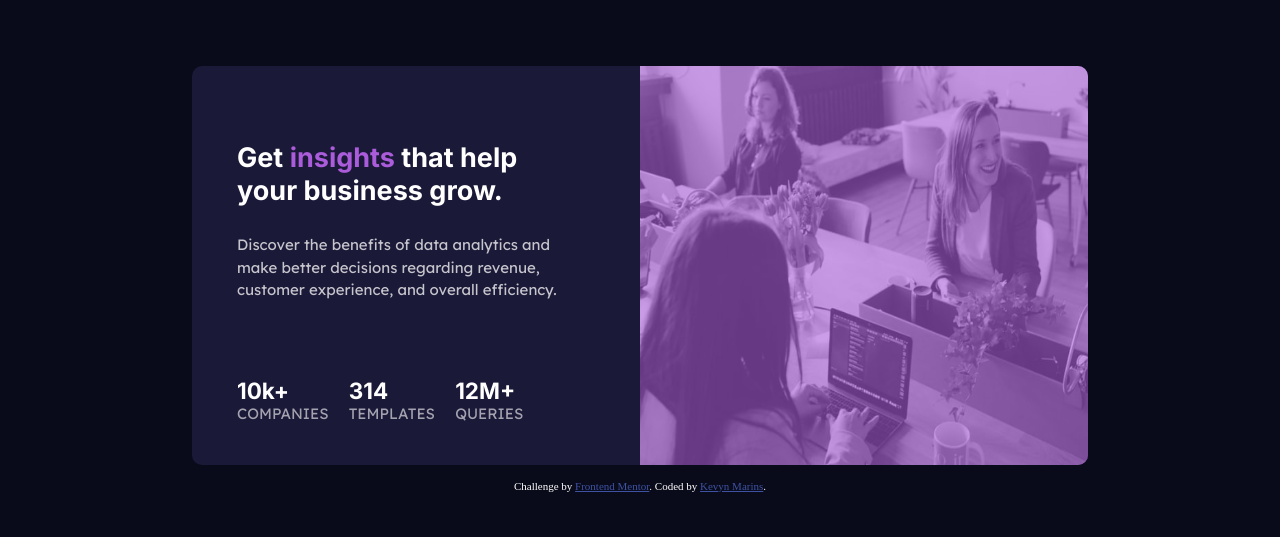
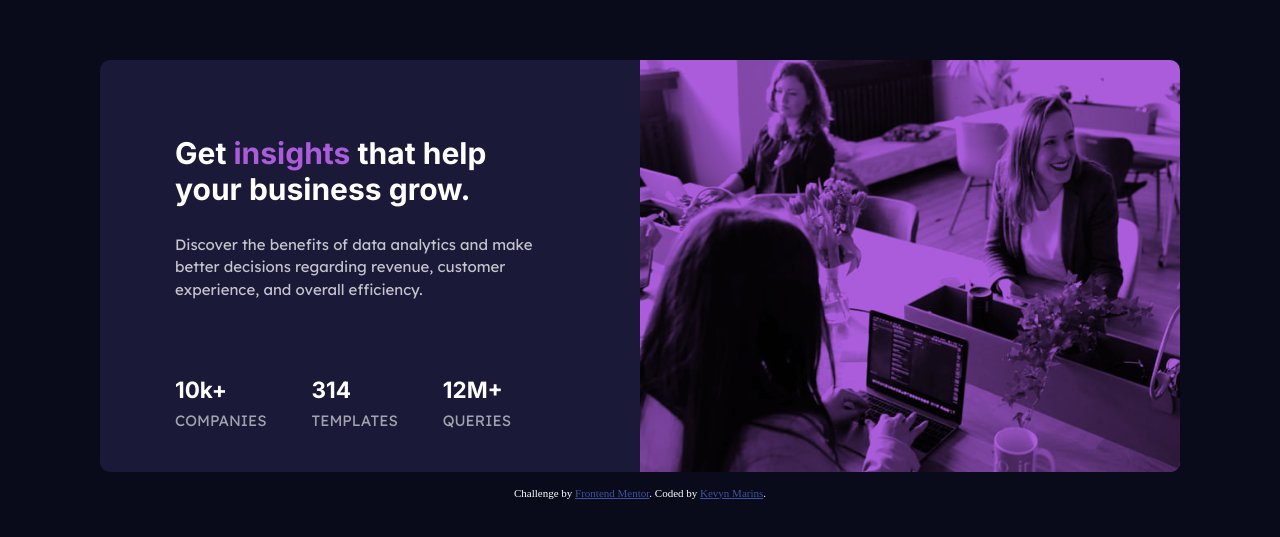
Before and after one commit to KevynSM/Stats-preview-card-component, a plain HTML site: page index.html in a window 1280 px wide. Shown: the part 121-658 px from the top of the page. Drawn offline with Linux system fonts and the light colour scheme.

Commit message:
update style.css

```diff
--- a/style.css
+++ b/style.css
@@ -25,7 +25,7 @@ body {
 }
 
 main {
-    max-width: 85%;
+    max-width: 335px;
     border-radius: 10px;
     background-color: var(--Dark-desaturated-blue);
     text-align: center;
@@ -41,7 +41,9 @@ main {
 .color-overlay img {
     display: block;
     width: 100%;
-    opacity: .4;
+    mix-blend-mode: multiply;
+    filter: brightness(1.2);
+
 }
 
 .color-overlay, .color-overlay img {
@@ -103,18 +105,19 @@ h3 {
     text-transform: uppercase;
     font-size: 1rem;
     font-weight: 400;
+    margin-top: 1rem;
 }
 
-@media (min-width: 770px) {
+@media (min-width: 1080px) {
 
     main {
         flex-direction: row;
-        max-width: 1300px;
+        max-width: 1080px;
     }
 
     .container {
         max-width: 50%;
-        padding: 3rem 3rem 0 3rem;
+        padding: 3rem 3rem 0 5rem;
     }
 
     .color-overlay, .color-overlay img {
@@ -138,6 +141,12 @@ h3 {
         text-align: left;
     }
 
+    h1 {
+        font-size: 2rem;
+    }
+
+
+
     ul {
         flex-direction: row;
         justify-content: space-between;
@@ -149,10 +158,8 @@ h3 {
     h2, h3 {
         text-align: left;
     }
-}
 
-@media (min-width:700px) and (max-width: 1300px) {
-    main {
-        max-width: 70%;
+    h3 {
+        margin-top: .5rem;
     }
 }
```
